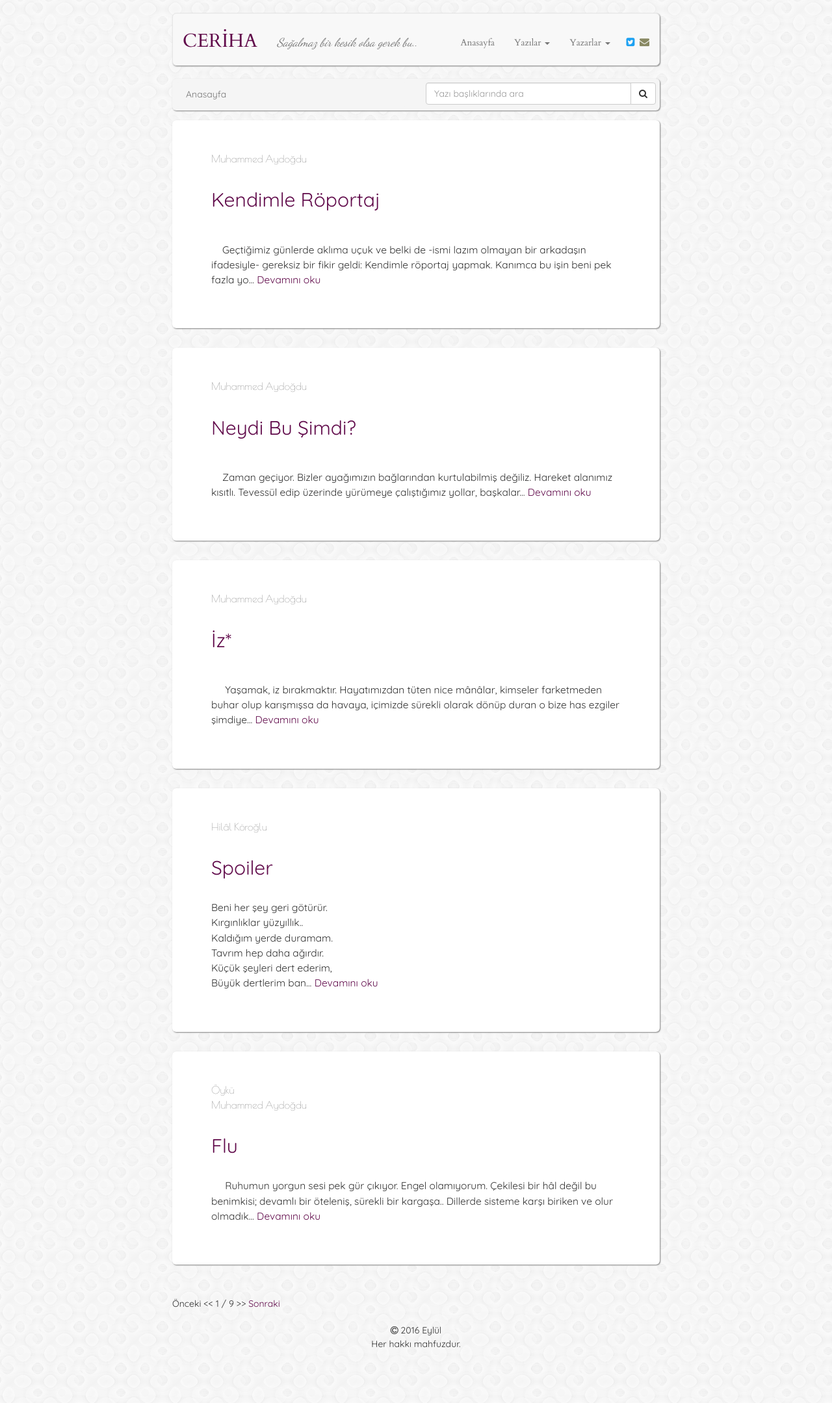
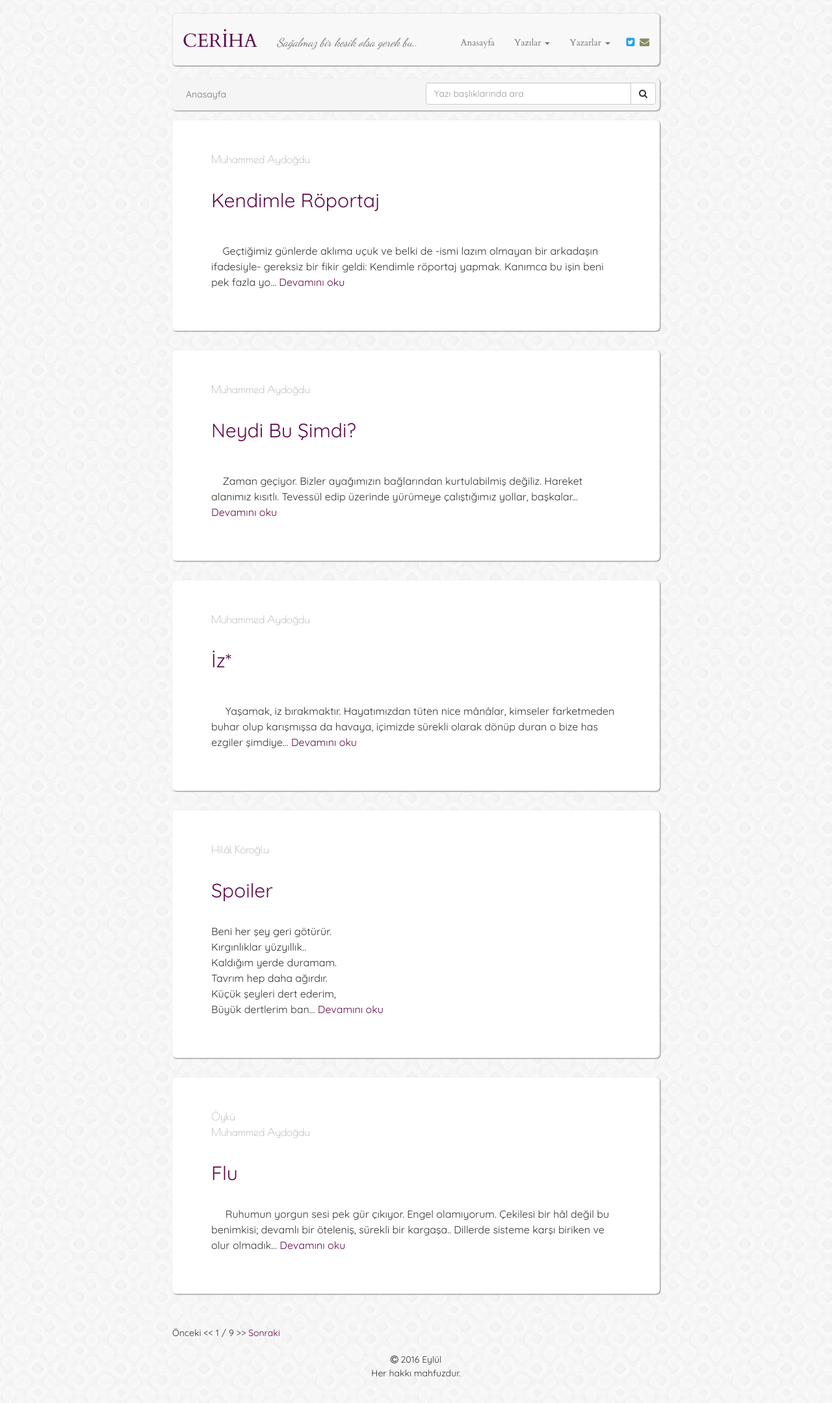
Before and after one commit to muhammedaydogdu/muhammedaydogdu.github.io, a Jekyll site: the page built from index.html, in a window 1280 px wide. Shown: the whole page at 65% size. Built offline with Jekyll 4.4.1, drawn with Linux system fonts in a browser that asks for light colours; some web fonts are replaced; the list of posts is cut into pages by our own code; before the commit the page ends 2114 px from its top, so only the background shows below that.

Commit message:
Update style.css

```diff
--- a/css/style.css
+++ b/css/style.css
@@ -87,7 +87,7 @@
 }
 
 .container .jumbotron p {
-  font-size: 15.5px;
+  font-size: 16px;
 }
 
 .data {
```
